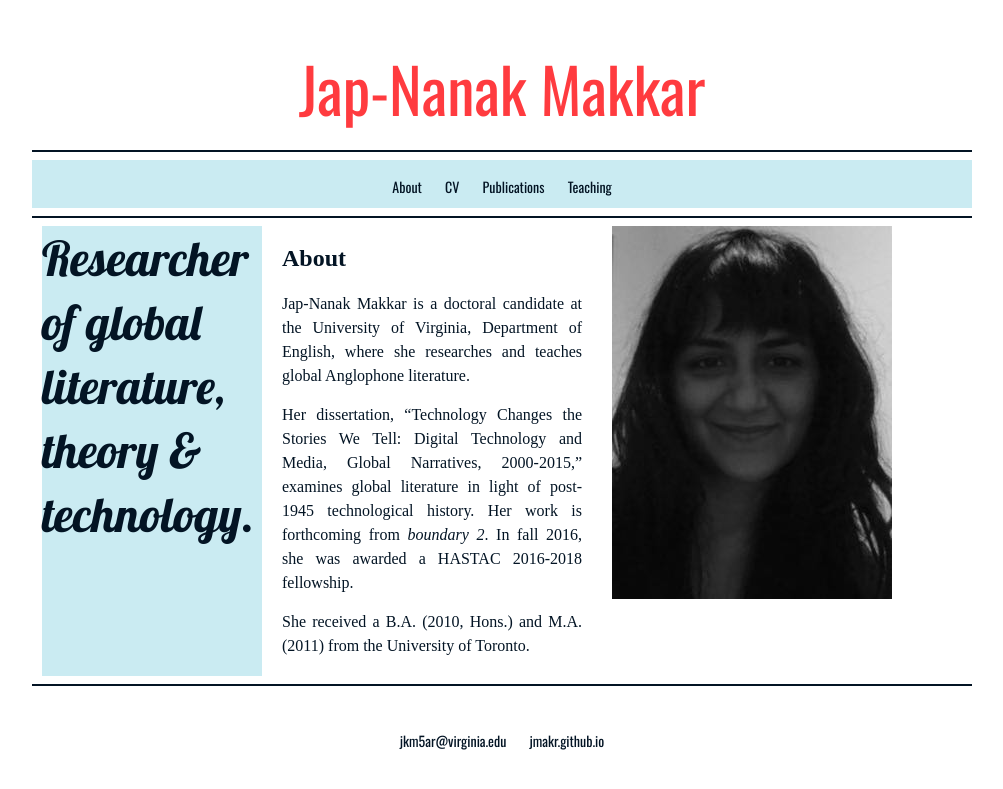
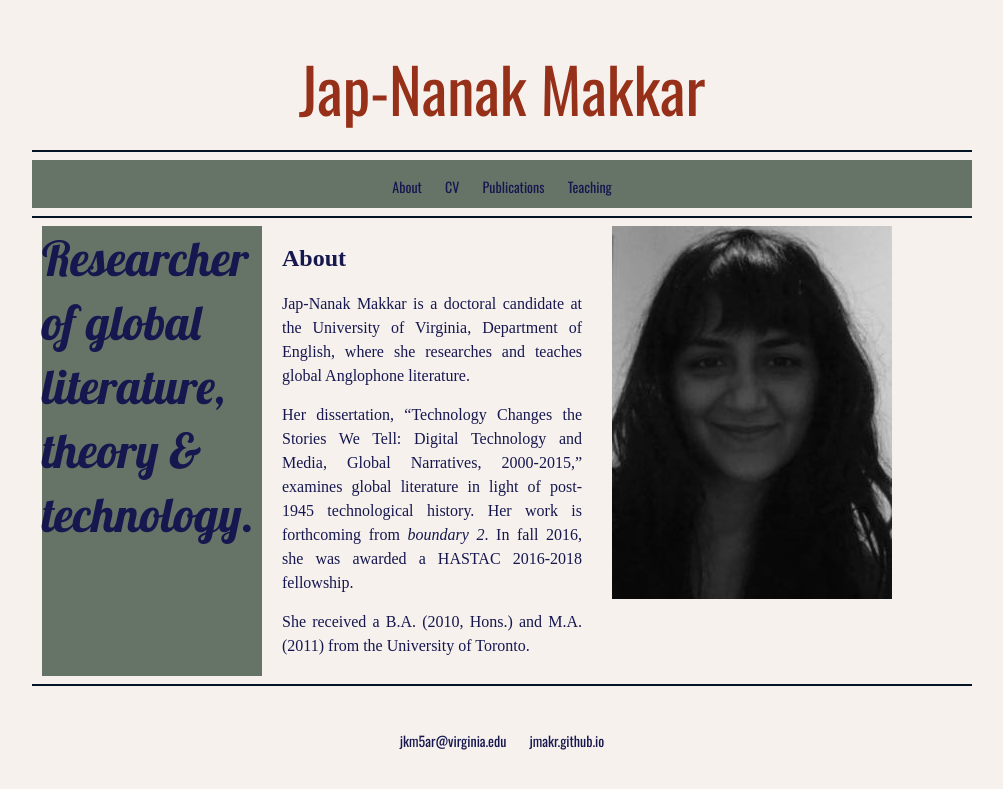
Before and after one commit to jmakr/jmakr.github.io, a Jekyll site: the page built from index.html, in a window 1280 px wide. Shown: the top 789 px of the page, without its empty margins (138-1141 px from the left). Built offline with Jekyll 4.4.1, drawn with Linux system fonts in a browser that asks for light colours; some web fonts are replaced.

Commit message:
Update main.css

```diff
--- a/css/main.css
+++ b/css/main.css
@@ -2,7 +2,7 @@
     width:100%;
     height: 100px;
     display:block;
-    background-color: #ffffff; /*__*/
+    background-color: #f6f1ed; /*__*/
 
 
 }
@@ -46,7 +46,7 @@
 .hr2helper {
   display:block;
   width: 100%;
-  color: #031424;  /* ultramarine */
+  color: #16174f;  /* deep blue */
   margin-left: auto;
   margin-right: auto;
   text-align: center;
@@ -55,7 +55,7 @@
 
 h1 {
   text-align: center;
-  color:#FF3B3F;  /* watermelon  */
+  color:#963019;  /* deep red  */
   font-family: Oswald, Arial, sans-serif;
   font-weight:400;
   font-size: 62px;
@@ -68,9 +68,9 @@ h1 {
 
 section {
 
-    background-color: #caebf2; /* light blue */
+    background-color: #667467; /* army green */
     position: relative;
-    color: #031424; /* ultramarine */
+    color: #16174f; /* deep blue */
     margin-right: auto;
     margin-left: auto;
     margin-bottom: auto;
@@ -108,7 +108,7 @@ section {
 }
 
 a {
-    color:#031424; /* ultramarine */
+    color:#16174f; /* deep blue */
     text-decoration: none;
     padding:10px;
 }
@@ -121,7 +121,7 @@ body {
     display:inline;
     height: 450px;
     font-size: 16px;
-    background-color: #ffffff; /*__*/
+    background-color: #f6f1ed; /*__*/
 
     margin-right: auto;
     margin-bottom: 40px;
@@ -136,7 +136,7 @@ h2 {
 
     display:block;
     font-size: 24px;
-    color: #031424; /* ultramarine */
+    color: #16174f; /* deep blue */
     font-family: Rasa, "Century Schoolbook", serif;
     font-weight: 600;
 	overflow: hidden;
@@ -156,7 +156,7 @@ h4 {
     font-family: Lobster, cursive;
     font-weight: 400;
     font-size: 32px;
-    color: #8EAEBD; /* lightblue */
+    color: #667467; /* army green */
     display: block;
     text-align:justify;
     padding-bottom:5%;
@@ -210,7 +210,7 @@ p2 {
     font-weight: 400;
     font-size: 16px;
     line-height: 24px;
-    color: #031424; /* ultramarine */
+    color: #16174f; /* deep blue */
     text-align:justify;
     padding-bottom:5%;
 
@@ -219,7 +219,7 @@ p2 {
 
 .p3box{
 height:450px;
-background-color: #caebf2; /* lightblue */
+background-color: #667467; /* army green */
 }
 
 p3 {
@@ -229,7 +229,7 @@ p3 {
     font-size: 48px;
     line-height: 64px;
 
-	color:  #031424; /* ultramarine */
+	color:  #16174f; /* deepblue */
     text-align:left;
 
 
@@ -249,7 +249,7 @@ p3 {
 
 
 footer {
-
+    background-color:f6f1ed; /* ___ */
     display:block;
     height: 100px;
     margin-right: auto;
```
